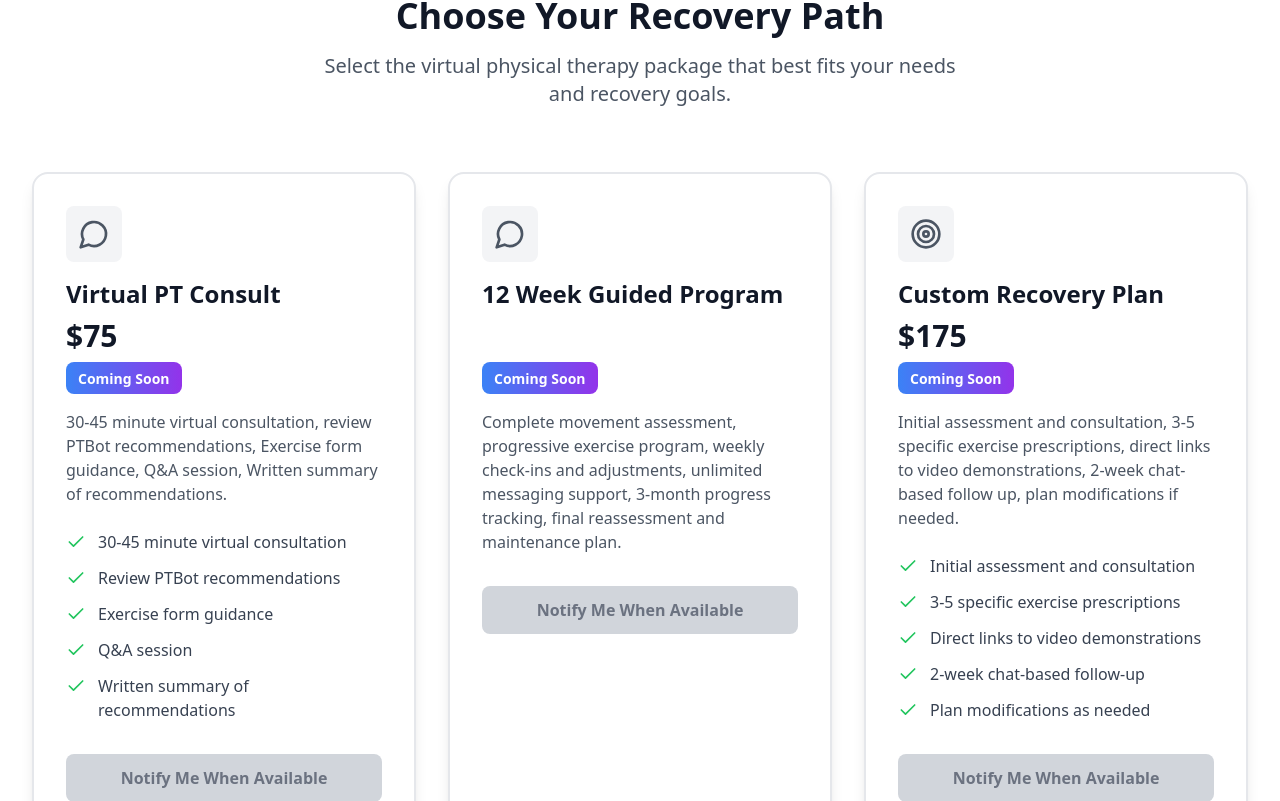
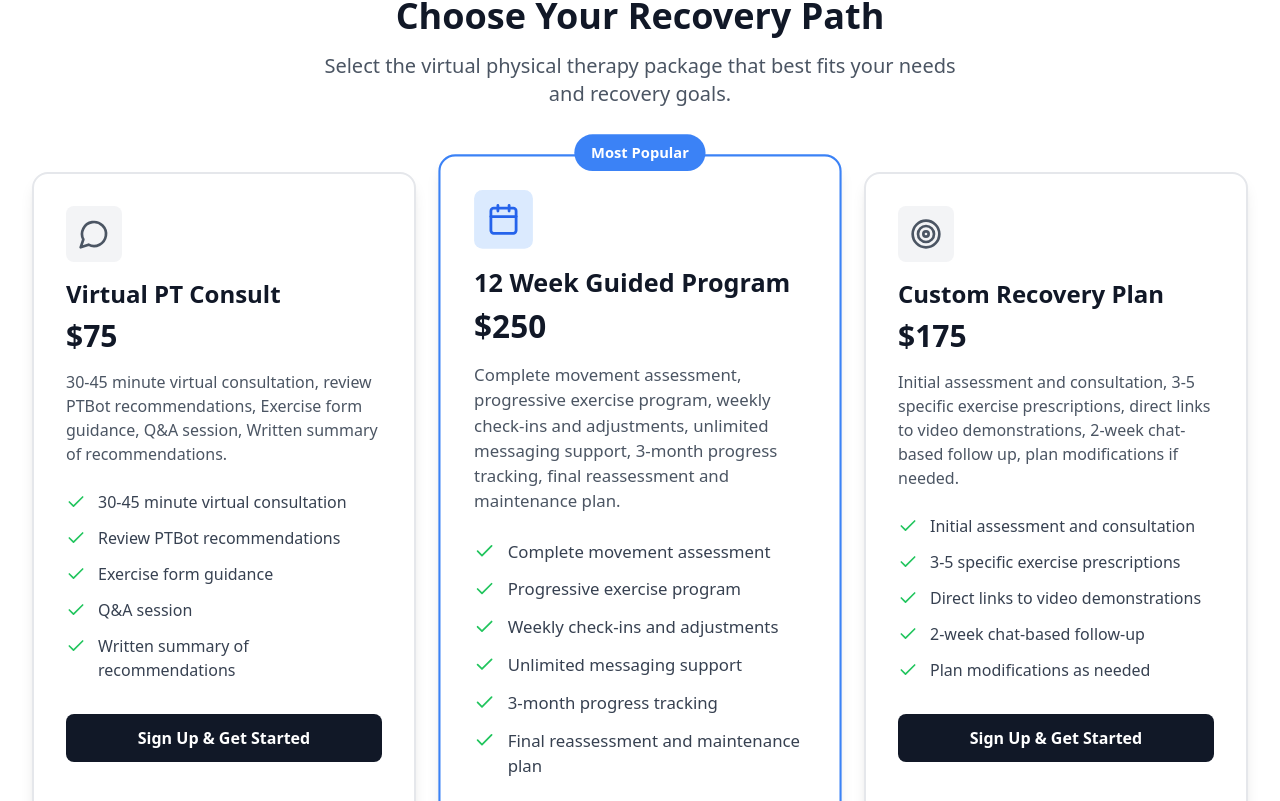
Before and after one commit to TheDoctorBotter/justinlemmo-dpt, a React (Vite) app: page / in a window 1280 px wide. Shown: the part 839-1640 px from the top of the page. Built offline with nearby package versions, Linux system fonts and the light colour scheme; no server answers.

Commit message:
Updated Services.tsx

```diff
--- a/src/components/Services.tsx
+++ b/src/components/Services.tsx
@@ -24,7 +24,7 @@ export const Services: React.FC<ServicesProps> = ({ user }) => {
         return <MessageCircle className="h-8 w-8" />;
       case 'Custom Recovery Plan':
         return <Target className="h-8 w-8" />;
-      case '3-Month Guided Program':
+      case '12 Week Guided Program':
         return <Calendar className="h-8 w-8" />;
       default:
         return <MessageCircle className="h-8 w-8" />;
@@ -49,7 +49,7 @@ export const Services: React.FC<ServicesProps> = ({ user }) => {
           '2-week chat-based follow-up',
           'Plan modifications as needed'
         ];
-      case '3-Month Guided Program':
+      case '12 Week Guided Program':
         return [
           'Complete movement assessment',
           'Progressive exercise program',
@@ -140,10 +140,10 @@ export const Services: React.FC<ServicesProps> = ({ user }) => {
             <div
               key={pkg.priceId}
               className={`relative bg-white rounded-2xl shadow-lg border-2 transition-all duration-300 hover:shadow-xl ${
-                pkg.name === '3-Month Guided Program' ? 'border-blue-500 scale-105' : 'border-gray-200 hover:border-blue-300'
+                pkg.name === '12 Week Guided Program' ? 'border-blue-500 scale-105' : 'border-gray-200 hover:border-blue-300'
               }`}
             >
-              {pkg.name === '3-Month Guided Program' && (
+              {pkg.name === '12 Week Guided Program' && (
                 <div className="absolute -top-4 left-1/2 transform -translate-x-1/2">
                   <span className="bg-blue-500 text-white px-4 py-2 rounded-full text-sm font-semibold">
                     Most Popular
@@ -153,7 +153,7 @@ export const Services: React.FC<ServicesProps> = ({ user }) => {
 
               <div className="p-8">
                 <div className={`inline-flex p-3 rounded-lg mb-4 ${
-                  pkg.name === '3-Month Guided Program' ? 'bg-blue-100 text-blue-600' : 'bg-gray-100 text-gray-600'
+                  pkg.name === '12 Week Guided Program' ? 'bg-blue-100 text-blue-600' : 'bg-gray-100 text-gray-600'
                 }`}>
                   {getPackageIcon(pkg.name)}
                 </div>
@@ -162,14 +162,8 @@ export const Services: React.FC<ServicesProps> = ({ user }) => {
                 <div className="mb-4">
                   <div className="text-3xl font-bold text-gray-900">
                     {pkg.name === 'Virtual PT Consult' && '$75'}
-                    {pkg.name === '3-Month Guided Program' && '$250'}
+                    {pkg.name === '12 Week Guided Program' && '$250'}
                     {pkg.name === 'Custom Recovery Plan' && '$175'}
-                    <span className="text-lg font-normal text-gray-600 ml-1">
-                      {pkg.mode === 'subscription' ? '/month' : ''}
-                    </span>
-                  </div>
-                  <div className="bg-gradient-to-r from-blue-500 to-purple-600 text-white px-3 py-1 rounded-lg inline-block mt-2">
-                    <span className="text-sm font-semibold">Coming Soon</span>
                   </div>
                 </div>
                 <p className="text-gray-600 mb-6">{pkg.description}</p>
@@ -184,14 +178,22 @@ export const Services: React.FC<ServicesProps> = ({ user }) => {
                 </ul>
 
                 <button
-                  disabled={true}
+                  onClick={() => user ? handleCheckout(pkg.priceId) : setSelectedPackage(pkg.priceId)}
+                  disabled={checkoutLoading === pkg.priceId}
                   className={`w-full py-3 px-6 rounded-lg font-semibold transition-colors ${
-                    pkg.name === '3-Month Guided Program'
-                      ? 'bg-gray-300 text-gray-500 cursor-not-allowed'
-                      : 'bg-gray-300 text-gray-500 cursor-not-allowed'
+                    pkg.name === '12 Week Guided Program'
+                      ? 'bg-blue-600 text-white hover:bg-blue-700'
+                      : 'bg-gray-900 text-white hover:bg-gray-800'
                   } flex items-center justify-center space-x-2`}
                 >
-                  <span>Notify Me When Available</span>
+                  {checkoutLoading === pkg.priceId ? (
+                    <>
+                      <Loader2 className="h-5 w-5 animate-spin" />
+                      <span>Processing...</span>
+                    </>
+                  ) : (
+                    <span>{user ? 'Get Started' : 'Sign Up & Get Started'}</span>
+                  )}
                 </button>
               </div>
             </div>
```
